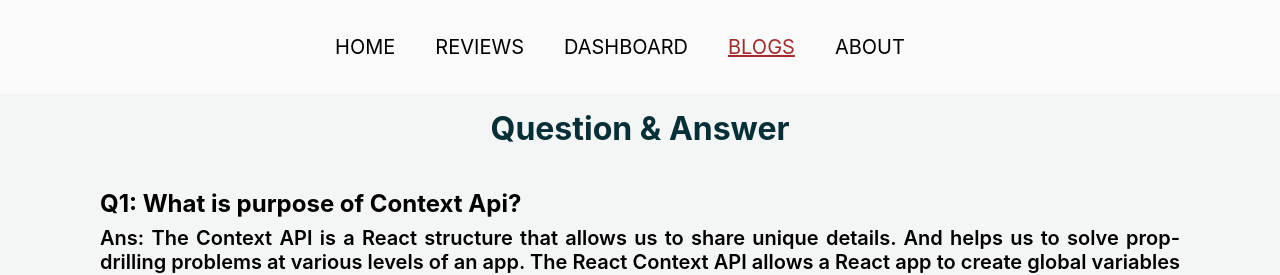
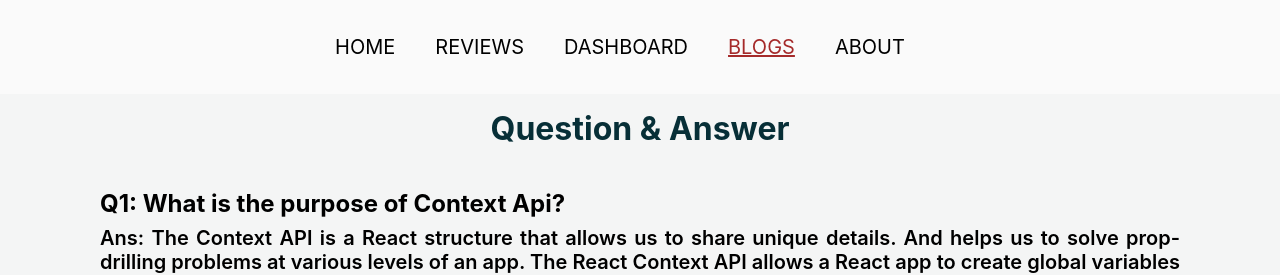
Before and after one commit to almaskhanzz/product-analysis-website, a React (Create React App) app: page /blogs in a window 1280 px wide. Shown: the top 275 px of the page. Built offline with nearby package versions, Linux system fonts and the light colour scheme.

Commit message:
project fully done

```diff
--- a/src/Components/Blogs/Blogs.js
+++ b/src/Components/Blogs/Blogs.js
@@ -5,7 +5,7 @@ const Blogs = () => {
         <div className='blogs-container'>
             <h1>Question & Answer</h1>
             <div className='blogs'>
-                <h2>Q1: What is purpose of Context Api?</h2>
+                <h2>Q1: What is the purpose of Context Api?</h2>
                 <p>Ans: The Context API is a React structure that allows us to share unique details. And helps us to solve prop-drilling problems at various levels of an app. The React Context API allows a React app to create global variables that can be shared. This is an alternative to "prop drilling," which entails passing props from grandparent to child to parent, and so on. React.createContext() returns a consumer and a provider. Provider is a component that supplies the state to its children, as the name implies. It will contain the "store" and serve as the parent for all components that require it. A component that consumes and uses the state is referred to as a consumer.</p>
                 <h2>Q2: What is Semantic tag?</h2>
                 <p>Ans: HTML was established to describe documents on the early internet as a markup language. As the internet expanded in popularity and more people used it, its requirements evolved. HTML Elements such as header, nav, section, article, aside, and footer behave similarly to div elements. Both the browser and the developer can understand the meaning of a semantic element. Non-semantic elements include div and span, which provide no information about the content. Form, table, and article are examples of semantic components. which Clearly describes its content.</p>
```
